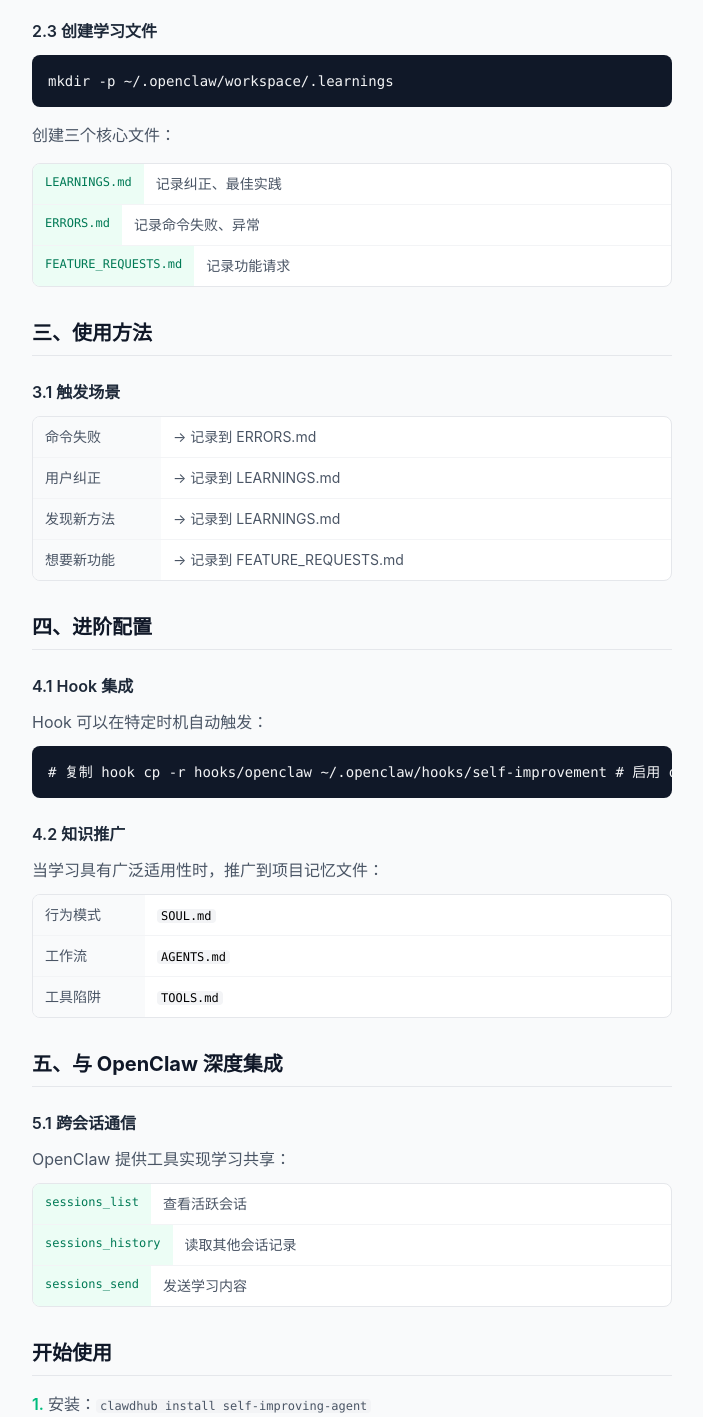
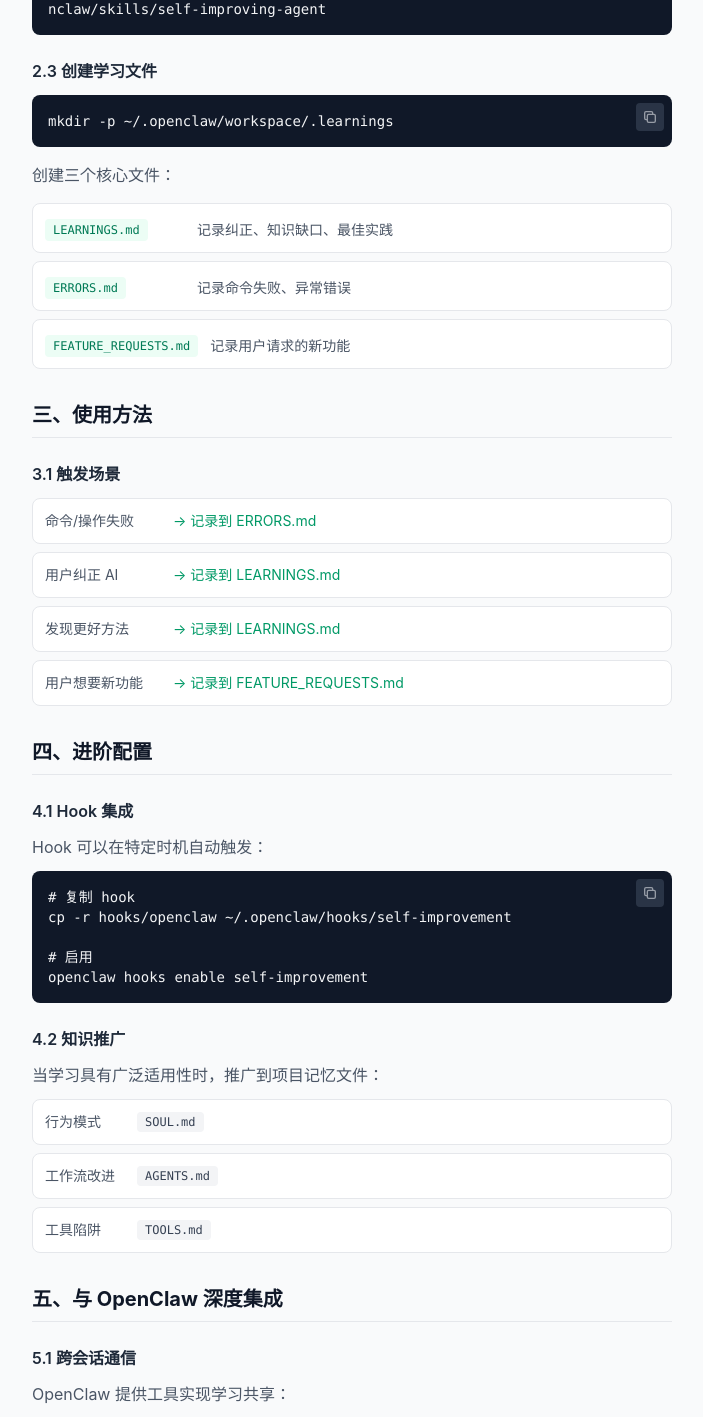
Before and after one commit to dingclaw/openclaw-guide, a React (Vite) app: page /openclaw-guide/skill/self-improvement in a window 1280 px wide. Shown: the part 1133-2550 px from the top of the page, without its empty margins (288-991 px from the left). Built offline with nearby package versions, Linux system fonts and the light colour scheme.

Commit message:
feat: 代码块添加复制按钮，修复文件列表对齐问题

```diff
--- /dev/null
+++ b/src/components/CodeBlock.jsx
@@ -0,0 +1,42 @@
+import { useState } from 'react'
+
+function CodeBlock({ children, multiline = false }) {
+  const [copied, setCopied] = useState(false)
+
+  const handleCopy = async () => {
+    try {
+      await navigator.clipboard.writeText(children)
+      setCopied(true)
+      setTimeout(() => setCopied(false), 2000)
+    } catch (err) {
+      console.error('Failed to copy:', err)
+    }
+  }
+
+  return (
+    <div className="relative group bg-gray-900 rounded-lg mb-4 overflow-x-auto -mx-1 sm:mx-0">
+      <button
+        onClick={handleCopy}
+        className="absolute top-2 right-2 p-1.5 rounded bg-gray-700 hover:bg-gray-600 text-gray-300 hover:text-white transition-colors opacity-70 group-hover:opacity-100"
+        title="复制代码"
+      >
+        {copied ? (
+          <svg className="w-4 h-4" fill="none" stroke="currentColor" viewBox="0 0 24 24">
+            <path strokeLinecap="round" strokeLinejoin="round" strokeWidth={2} d="M5 13l4 4L19 7" />
+          </svg>
+        ) : (
+          <svg className="w-4 h-4" fill="none" stroke="currentColor" viewBox="0 0 24 24">
+            <path strokeLinecap="round" strokeLinejoin="round" strokeWidth={2} d="M8 16H6a2 2 0 01-2-2V6a2 2 0 012-2h8a2 2 0 012 2v2m-6 12h8a2 2 0 002-2v-8a2 2 0 00-2-2h-8a2 2 0 00-2 2v8a2 2 0 002 2z" />
+          </svg>
+        )}
+      </button>
+      <pre className="p-3 sm:p-4 text-gray-100 text-xs sm:text-sm overflow-x-auto">
+        <code className={multiline ? "whitespace-pre-wrap break-all" : "whitespace-nowrap block"}>
+          {children}
+        </code>
+      </pre>
+    </div>
+  )
+}
+
+export default CodeBlock
--- a/src/pages/SkillArticle.jsx
+++ b/src/pages/SkillArticle.jsx
@@ -1,4 +1,5 @@
 import { Link, useParams } from 'react-router-dom'
+import CodeBlock from '../components/CodeBlock'
 
 const articles = {
   'self-improvement': {
@@ -6,6 +7,31 @@
     subtitle: '让 AI 拥有记忆与学习能力'
   }
 }
+
+const files = [
+  { name: 'LEARNINGS.md', desc: '记录纠正、知识缺口、最佳实践' },
+  { name: 'ERRORS.md', desc: '记录命令失败、异常错误' },
+  { name: 'FEATURE_REQUESTS.md', desc: '记录用户请求的新功能' }
+]
+
+const scenarios = [
+  { trigger: '命令/操作失败', action: '→ 记录到 ERRORS.md' },
+  { trigger: '用户纠正 AI', action: '→ 记录到 LEARNINGS.md' },
+  { trigger: '发现更好方法', action: '→ 记录到 LEARNINGS.md' },
+  { trigger: '用户想要新功能', action: '→ 记录到 FEATURE_REQUESTS.md' }
+]
+
+const promotionTargets = [
+  { type: '行为模式', target: 'SOUL.md', example: '简洁回复，避免免责声明' },
+  { type: '工作流改进', target: 'AGENTS.md', example: '长任务启动子智能体' },
+  { type: '工具陷阱', target: 'TOOLS.md', example: 'git push 需要先配置认证' }
+]
+
+const sessionTools = [
+  { tool: 'sessions_list', desc: '查看活跃会话' },
+  { tool: 'sessions_history', desc: '读取其他会话记录' },
+  { tool: 'sessions_send', desc: '发送学习内容' }
+]
 
 function SkillArticle() {
   const { id } = useParams()
@@ -80,35 +106,30 @@
             </h2>
 
             <h3 className="text-base font-semibold text-gray-800 mt-6 mb-3">2.1 ClawdHub 安装（推荐）</h3>
-            <div className="bg-gray-900 text-gray-100 p-3 sm:p-4 rounded-lg mb-4 overflow-x-auto -mx-1 sm:mx-0">
-              <code className="text-xs sm:text-sm whitespace-nowrap block">clawdhub install self-improving-agent</code>
-            </div>
+            <CodeBlock>clawdhub install self-improving-agent</CodeBlock>
+            <p className="text-gray-600 mb-4 text-sm sm:text-base">安装后，skill 会自动加载到 OpenClaw 工作空间。</p>
 
             <h3 className="text-base font-semibold text-gray-800 mt-6 mb-3">2.2 手动安装</h3>
-            <div className="bg-gray-900 text-gray-100 p-3 sm:p-4 rounded-lg mb-4 overflow-x-auto -mx-1 sm:mx-0">
-              <code className="text-xs sm:text-sm whitespace-pre-wrap break-all block">git clone https://github.com/peterskoett/self-improving-agent.git ~/.openclaw/skills/self-improving-agent</code>
-            </div>
+            <CodeBlock multiline>git clone https://github.com/peterskoett/self-improving-agent.git ~/.openclaw/skills/self-improving-agent</CodeBlock>
 
             <h3 className="text-base font-semibold text-gray-800 mt-6 mb-3">2.3 创建学习文件</h3>
-            <div className="bg-gray-900 text-gray-100 p-3 sm:p-4 rounded-lg mb-4 overflow-x-auto -mx-1 sm:mx-0">
-              <code className="text-xs sm:text-sm block">mkdir -p ~/.openclaw/workspace/.learnings</code>
-            </div>
+            <CodeBlock>mkdir -p ~/.openclaw/workspace/.learnings</CodeBlock>
             <p className="text-gray-600 mb-4 text-sm sm:text-base">创建三个核心文件：</p>
-            <div className="bg-white rounded-lg border border-gray-200 overflow-hidden mb-4">
-              <div className="divide-y divide-gray-100 text-sm">
-                <div className="flex">
-                  <div className="bg-emerald-50 px-3 py-2.5 font-mono text-xs text-emerald-700">LEARNINGS.md</div>
-                  <div className="px-3 py-2.5 text-gray-600 text-xs sm:text-sm">记录纠正、最佳实践</div>
+
+            {/* 文件列表 - 修复对齐 */}
+            <div className="space-y-2 mb-4">
+              {files.map((file, index) => (
+                <div key={index} className="flex items-start gap-3 bg-white rounded-lg border border-gray-200 p-3">
+                  <div className="flex-shrink-0 min-w-[140px]">
+                    <code className="text-xs bg-emerald-50 text-emerald-700 px-2 py-1 rounded font-mono">
+                      {file.name}
+                    </code>
+                  </div>
+                  <div className="text-gray-600 text-xs sm:text-sm pt-1">
+                    {file.desc}
+                  </div>
                 </div>
-                <div className="flex">
-                  <div className="bg-emerald-50 px-3 py-2.5 font-mono text-xs text-emerald-700">ERRORS.md</div>
-                  <div className="px-3 py-2.5 text-gray-600 text-xs sm:text-sm">记录命令失败、异常</div>
-                </div>
-                <div className="flex">
-                  <div className="bg-emerald-50 px-3 py-2.5 font-mono text-xs text-emerald-700">FEATURE_REQUESTS.md</div>
-                  <div className="px-3 py-2.5 text-gray-600 text-xs sm:text-sm">记录功能请求</div>
-                </div>
-              </div>
+              ))}
             </div>
           </section>
 
@@ -119,25 +140,17 @@
             </h2>
 
             <h3 className="text-base font-semibold text-gray-800 mt-6 mb-3">3.1 触发场景</h3>
-            <div className="bg-white rounded-lg border border-gray-200 overflow-hidden mb-4">
-              <div className="divide-y divide-gray-100 text-sm">
-                <div className="flex">
-                  <div className="w-28 sm:w-32 bg-gray-50 px-3 py-2.5 text-gray-600 flex-shrink-0">命令失败</div>
-                  <div className="px-3 py-2.5 text-gray-600">→ 记录到 ERRORS.md</div>
+            <div className="space-y-2 mb-4">
+              {scenarios.map((s, index) => (
+                <div key={index} className="flex items-center gap-2 bg-white rounded-lg border border-gray-200 p-3 text-sm">
+                  <div className="min-w-[100px] sm:min-w-[120px] text-gray-600 flex-shrink-0">
+                    {s.trigger}
+                  </div>
+                  <div className="text-emerald-600">
+                    {s.action}
+                  </div>
                 </div>
-                <div className="flex">
-                  <div className="w-28 sm:w-32 bg-gray-50 px-3 py-2.5 text-gray-600 flex-shrink-0">用户纠正</div>
-                  <div className="px-3 py-2.5 text-gray-600">→ 记录到 LEARNINGS.md</div>
-                </div>
-                <div className="flex">
-                  <div className="w-28 sm:w-32 bg-gray-50 px-3 py-2.5 text-gray-600 flex-shrink-0">发现新方法</div>
-                  <div className="px-3 py-2.5 text-gray-600">→ 记录到 LEARNINGS.md</div>
-                </div>
-                <div className="flex">
-                  <div className="w-28 sm:w-32 bg-gray-50 px-3 py-2.5 text-gray-600 flex-shrink-0">想要新功能</div>
-                  <div className="px-3 py-2.5 text-gray-600">→ 记录到 FEATURE_REQUESTS.md</div>
-                </div>
-              </div>
+              ))}
             </div>
           </section>
 
@@ -149,31 +162,25 @@
 
             <h3 className="text-base font-semibold text-gray-800 mt-6 mb-3">4.1 Hook 集成</h3>
             <p className="text-gray-600 mb-3 text-sm sm:text-base">Hook 可以在特定时机自动触发：</p>
-            <div className="bg-gray-900 text-gray-100 p-3 sm:p-4 rounded-lg mb-4 overflow-x-auto -mx-1 sm:mx-0">
-              <code className="text-xs sm:text-sm whitespace-pre block"># 复制 hook
+            <CodeBlock multiline>{`# 复制 hook
 cp -r hooks/openclaw ~/.openclaw/hooks/self-improvement
 
 # 启用
-openclaw hooks enable self-improvement</code>
-            </div>
+openclaw hooks enable self-improvement`}</CodeBlock>
 
             <h3 className="text-base font-semibold text-gray-800 mt-6 mb-3">4.2 知识推广</h3>
             <p className="text-gray-600 mb-3 text-sm sm:text-base">当学习具有广泛适用性时，推广到项目记忆文件：</p>
-            <div className="bg-white rounded-lg border border-gray-200 overflow-hidden mb-4">
-              <div className="divide-y divide-gray-100 text-sm">
-                <div className="flex">
-                  <div className="w-24 sm:w-28 bg-gray-50 px-3 py-2.5 text-gray-600 flex-shrink-0">行为模式</div>
-                  <div className="px-3 py-2.5"><code className="text-xs bg-gray-100 px-1 rounded">SOUL.md</code></div>
+            <div className="space-y-2 mb-4">
+              {promotionTargets.map((item, index) => (
+                <div key={index} className="flex items-center gap-3 bg-white rounded-lg border border-gray-200 p-3 text-sm">
+                  <div className="min-w-[80px] text-gray-600 flex-shrink-0">
+                    {item.type}
+                  </div>
+                  <code className="text-xs bg-gray-100 text-gray-700 px-2 py-0.5 rounded">
+                    {item.target}
+                  </code>
                 </div>
-                <div className="flex">
-                  <div className="w-24 sm:w-28 bg-gray-50 px-3 py-2.5 text-gray-600 flex-shrink-0">工作流</div>
-                  <div className="px-3 py-2.5"><code className="text-xs bg-gray-100 px-1 rounded">AGENTS.md</code></div>
-                </div>
-                <div className="flex">
-                  <div className="w-24 sm:w-28 bg-gray-50 px-3 py-2.5 text-gray-600 flex-shrink-0">工具陷阱</div>
-                  <div className="px-3 py-2.5"><code className="text-xs bg-gray-100 px-1 rounded">TOOLS.md</code></div>
-                </div>
-              </div>
+              ))}
             </div>
           </section>
 
@@ -185,21 +192,17 @@
 
             <h3 className="text-base font-semibold text-gray-800 mt-6 mb-3">5.1 跨会话通信</h3>
             <p className="text-gray-600 mb-3 text-sm sm:text-base">OpenClaw 提供工具实现学习共享：</p>
-            <div className="bg-white rounded-lg border border-gray-200 overflow-hidden mb-4">
-              <div className="divide-y divide-gray-100 text-sm">
-                <div className="flex">
-                  <div className="bg-emerald-50 px-3 py-2.5 font-mono text-xs text-emerald-700">sessions_list</div>
-                  <div className="px-3 py-2.5 text-gray-600 text-xs sm:text-sm">查看活跃会话</div>
+            <div className="space-y-2 mb-4">
+              {sessionTools.map((tool, index) => (
+                <div key={index} className="flex items-center gap-3 bg-white rounded-lg border border-gray-200 p-3 text-sm">
+                  <code className="text-xs bg-emerald-50 text-emerald-700 px-2 py-1 rounded font-mono flex-shrink-0">
+                    {tool.tool}
+                  </code>
+                  <span className="text-gray-600">
+                    {tool.desc}
+                  </span>
                 </div>
-                <div className="flex">
-                  <div className="bg-emerald-50 px-3 py-2.5 font-mono text-xs text-emerald-700">sessions_history</div>
-                  <div className="px-3 py-2.5 text-gray-600 text-xs sm:text-sm">读取其他会话记录</div>
-                </div>
-                <div className="flex">
-                  <div className="bg-emerald-50 px-3 py-2.5 font-mono text-xs text-emerald-700">sessions_send</div>
-                  <div className="px-3 py-2.5 text-gray-600 text-xs sm:text-sm">发送学习内容</div>
-                </div>
-              </div>
+              ))}
             </div>
           </section>
 
```
